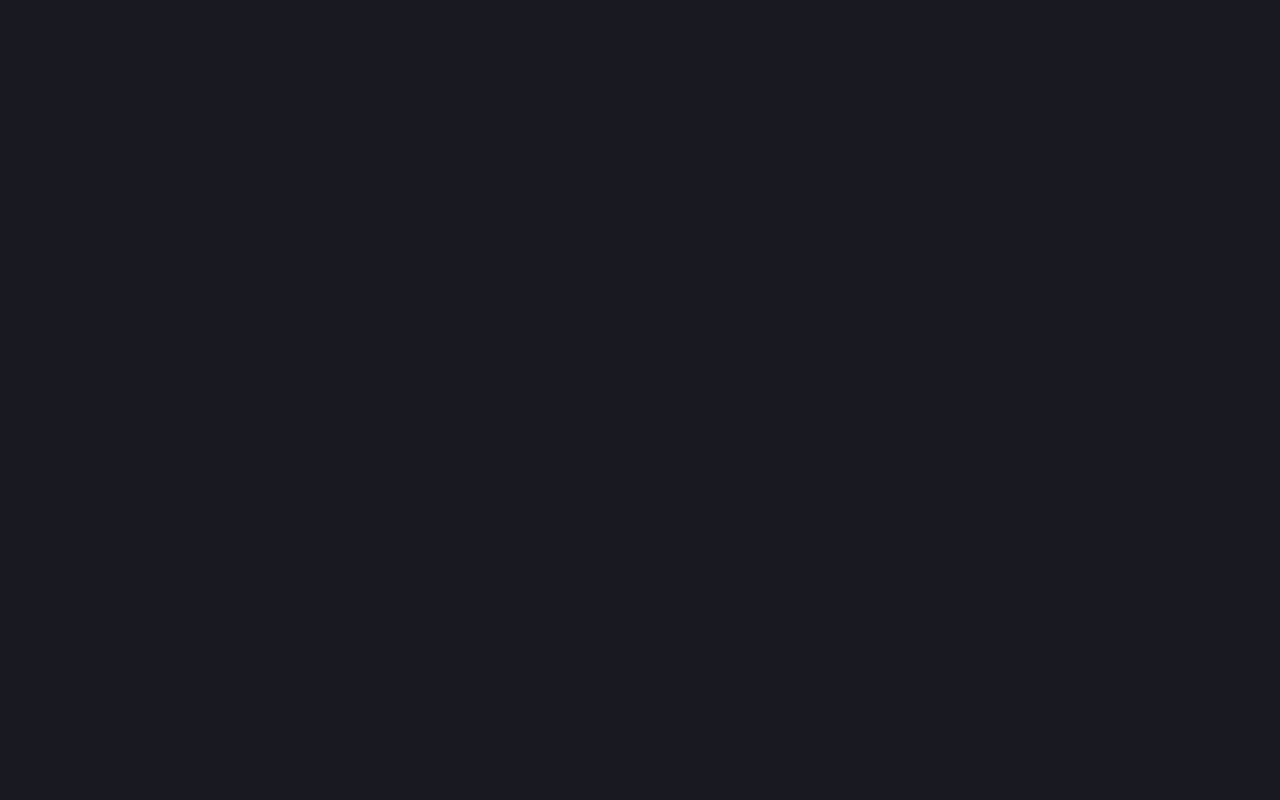
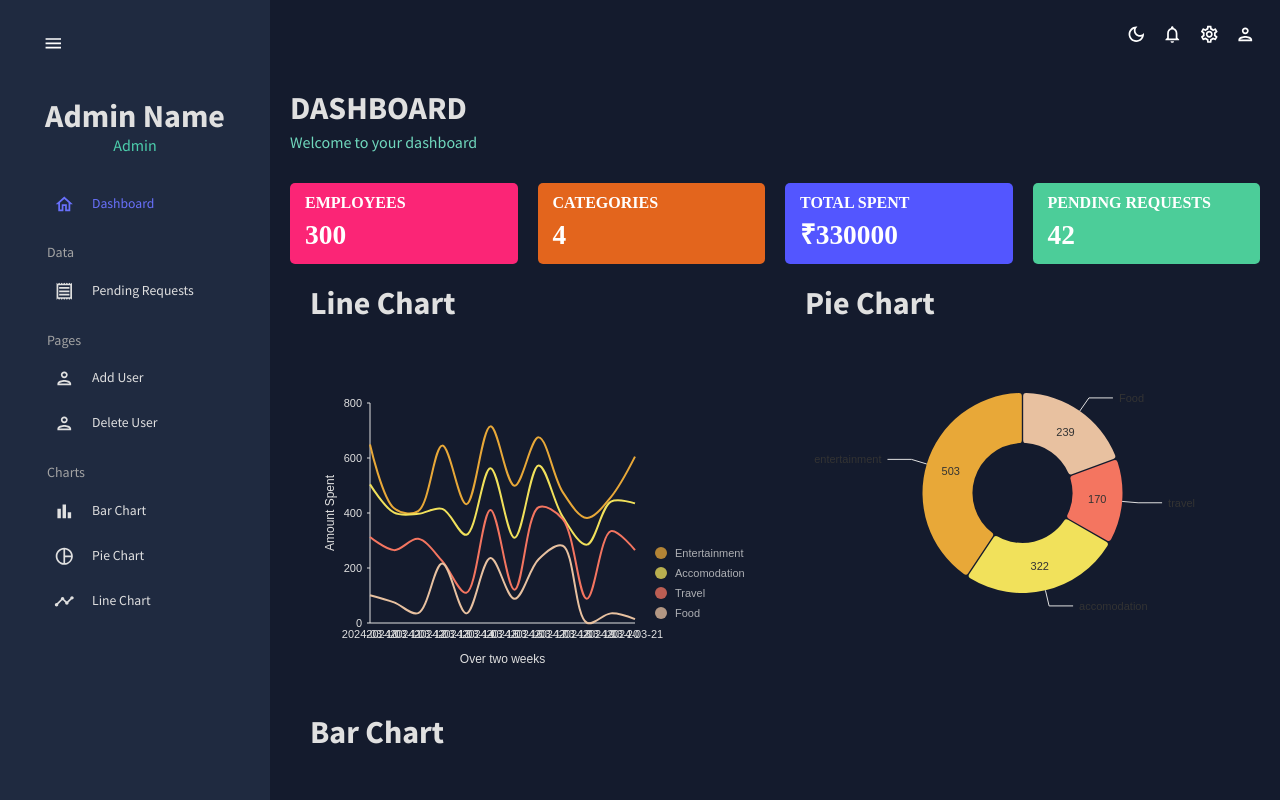
Before and after one commit to rohitvishnu10/Expense_Entry_Assistant, a React (Create React App) app in the folder admin/: page /app in a window 1280 px wide. Before the commit this address had no page. Shown: the top 800 px of the page. Built offline with nearby package versions, Linux system fonts and the light colour scheme.

Commit message:
Changes made

```diff
--- a/admin/src/App.js
+++ b/admin/src/App.js
@@ -1,4 +1,4 @@
-import { useState } from "react";
+import React, { useState } from "react";
 import { Routes, Route } from "react-router-dom";
 import Topbar from "./scenes/global/Topbar";
 import Sidebar from "./scenes/global/Sidebar";
@@ -9,7 +9,6 @@ import Line from "./scenes/line";
 import Pie from "./scenes/pie";
 import Request from "./scenes/requests";
 import Form2 from "./scenes/form/form2";
-
 import { CssBaseline, ThemeProvider } from "@mui/material";
 import { ColorModeContext, useMode } from "./theme";
 
--- a/admin/src/index.js
+++ b/admin/src/index.js
@@ -1,32 +1,19 @@
 import React from "react";
-import ReactDOM from "react-dom/client";
+import ReactDOM from "react-dom";
 import "./index.css";
 import App from "./App";
 import { BrowserRouter, Routes, Route } from "react-router-dom";
 import Signup from './signupform';
-import Request from "./scenes/requests";
-import Dashboard from './scenes/dashboard';
-import Bar from './scenes/bar';
-import Form from './scenes/form/index';
-import Line from './scenes/line';
-import Pie from './scenes/pie';
-import Form2 from './scenes/form/form2';
 
 const root = ReactDOM.createRoot(document.getElementById('root'));
 
 root.render(
   <BrowserRouter>
     <Routes>
-      <Route path="/" element={<App />}>
-        <Route index element={<Dashboard />} />
-        <Route path="/requests" element={<Request />} />
-        <Route path="/form" element={<Form />} />
-        <Route path="/form2" element={<Form2 />} />
-        <Route path="/bar" element={<Bar />} />
-        <Route path="/pie" element={<Pie />} />
-        <Route path="/line" element={<Line />} />
+      <Route path="/" element={<Signup />} />
+      <Route path="/app/*" element={<App />}>
+        {/* Nested routes can be added here if needed */}
       </Route>
-      <Route path="/signup" element={<Signup />} />
     </Routes>
   </BrowserRouter>
 );
--- a/admin/src/loginform.js
+++ b/admin/src/loginform.js
@@ -35,13 +35,13 @@ const LoginForm = () => {
     const onSuccess = (response) => {
         alert("User signed in");
         console.log(response);
-        navigate("/"); // Redirect to home page after successful login
+        navigate("/app"); // Redirect to home page after successful login
     };
 
     const onFailure = (error) => {
         alert("user failed");
         console.error("Google login failed:", error);
-        navigate("/");
+        navigate("/app");
     };
 
     return (
--- a/admin/src/scenes/global/Sidebar.jsx
+++ b/admin/src/scenes/global/Sidebar.jsx
@@ -111,7 +111,7 @@ const Sidebar = () => {
           <Box paddingLeft={isCollapsed ? undefined : "10%"}>
             <Item
               title="Dashboard"
-              to="/"
+              to="/app"
               icon={<HomeOutlinedIcon />}
               selected={selected}
               setSelected={setSelected}
@@ -127,7 +127,7 @@ const Sidebar = () => {
 
             <Item
               title="Pending Requests"
-              to="/requests"
+              to="/app/requests"
               icon={<ReceiptOutlinedIcon />}
               selected={selected}
               setSelected={setSelected}
@@ -142,14 +142,14 @@ const Sidebar = () => {
             </Typography>
             <Item
               title="Add User"
-              to="/form"
+              to="/app/form"
               icon={<PersonOutlinedIcon />}
               selected={selected}
               setSelected={setSelected}
             />
             <Item
               title="Delete User"
-              to="/form2"
+              to="/app/form2"
               icon={<PersonOutlinedIcon />}
               selected={selected}
               setSelected={setSelected}
@@ -164,21 +164,21 @@ const Sidebar = () => {
             </Typography>
             <Item
               title="Bar Chart"
-              to="/bar"
+              to="/app/bar"
               icon={<BarChartOutlinedIcon />}
               selected={selected}
               setSelected={setSelected}
             />
             <Item
               title="Pie Chart"
-              to="/pie"
+              to="/app/pie"
               icon={<PieChartOutlineOutlinedIcon />}
               selected={selected}
               setSelected={setSelected}
             />
             <Item
               title="Line Chart"
-              to="/line"
+              to="/app/line"
               icon={<TimelineOutlinedIcon />}
               selected={selected}
               setSelected={setSelected}
```
Lines whose indentation alone changed are shown as unchanged.
